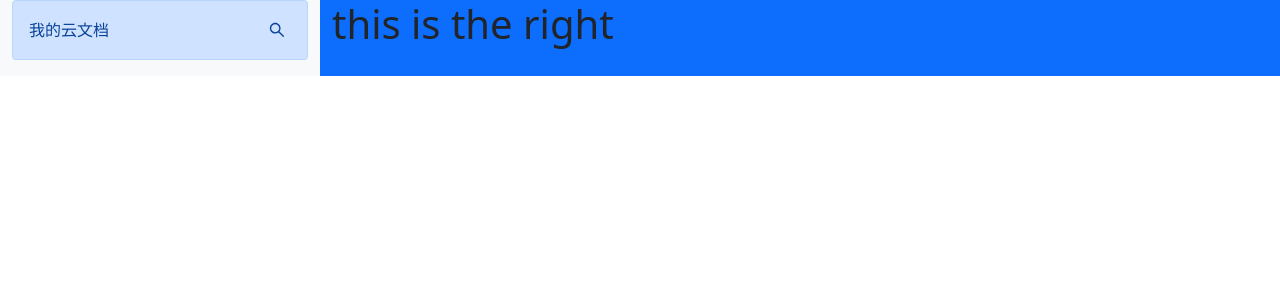
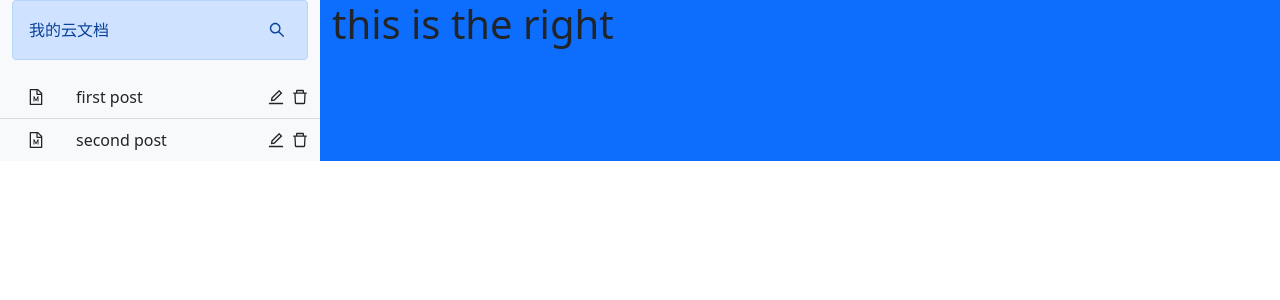
Before and after one commit to shenxi66/cloud-doc, a React (Create React App) app: page / in a window 1280 px wide. Shown: the top 300 px of the page. Built offline with nearby package versions, Linux system fonts and the light colour scheme.

Commit message:
feat: 开发文档列表组件

```diff
--- a/src/App.css
+++ b/src/App.css
@@ -3,3 +3,12 @@
   border: none;
   color: inherit;
 }
+
+.file-li {
+  display: flex;
+  justify-content: center;
+}
+
+.c-link {
+  cursor: pointer;
+}
--- a/src/App.js
+++ b/src/App.js
@@ -1,5 +1,7 @@
 import React from 'react';
 import FileSearch from './components/FileSearch'
+import FileList from './components/FileList'
+import defaultFiles from './utils/defaultFiles'
 
 import './App.css';
 import 'bootstrap/dist/css/bootstrap.min.css';
@@ -12,6 +14,12 @@ function App() {
           <FileSearch
             onFileSearch={(value) => {console.log(value)}}
           />
+          <FileList
+            files={defaultFiles}
+            onFileClick={id => console.log(id)}
+            OnFileDelete={id => console.log(`delete ${id}`)}
+            onSaveEdit={(id, newVal) => {console.log(id); console.log(newVal)}}
+          />
         </div>
         <div className="col-9 bg-primary right-panel">
           <h1>this is the right </h1>
--- /dev/null
+++ b/src/components/FileList.js
@@ -0,0 +1,114 @@
+import React, { useState, useEffect, useRef } from 'react'
+import {
+    FileMarkdownOutlined,
+    EditOutlined,
+    DeleteOutlined,
+    CloseOutlined
+} from '@ant-design/icons'
+import PropTypes from 'prop-types'
+
+const FileList = ({ files, onFileClick, onSaveEdit, OnFileDelete }) => {
+    const [editStatus, setEditStatus] = useState(false)
+    const [value, setValue] = useState('')
+    const node = useRef(null)
+
+    const closeSearch = e => {
+        e.preventDefault()
+        setEditStatus(false)
+        setValue('')
+    }
+
+    useEffect(() => {
+        const handleInputEvent = e => {
+            const { keyCode } = e
+            if (keyCode === 13 && editStatus) {
+                const editItem = files.find(file => file.id === editStatus)
+                onSaveEdit(editItem.id, value)
+                setEditStatus(false)
+                setValue('')
+            } else if (keyCode === 27 && editStatus) {
+                closeSearch(e)
+            }
+        }
+        document.addEventListener('keyup', handleInputEvent)
+        return () => {
+            document.removeEventListener('keyup', handleInputEvent)
+        }
+    })
+
+    useEffect(() => {
+        if (editStatus) {
+            node.current.focus()
+        }
+    }, [editStatus])
+
+    return (
+        <ul className='list-group list-group-flush file-list '>
+            {
+                files.map(file => (
+                    <li
+                        className='list-group-item bg-light d-flex align-items-center file-item row'
+                        key={file.id}
+                    >
+                        { (file.id !== editStatus) &&
+                            <>
+                                <span className='col-2'>
+                                    <FileMarkdownOutlined />
+                                </span>
+                                <span
+                                    className='col-8 c-link'
+                                    onClick={() => onFileClick(file.id)}
+                                >
+                                    {file.title}
+                                </span>
+                                <button
+                                    type='button'
+                                    className='icon-btn col-1'
+                                    onClick={() => { setEditStatus(file.id); setValue(file.title); }}
+                                >
+                                    <EditOutlined />
+                                </button>
+                                <button
+                                    type='button'
+                                    className='icon-btn col-1'
+                                    onClick={() => OnFileDelete(file.id)}
+                                >
+                                    <DeleteOutlined />
+                                </button>
+                            </>
+                        }
+                        {
+                            (file.id === editStatus) &&
+                            <>
+                                <div className='col-10'>
+                                    <input
+                                        className='form-control'
+                                        value={value}
+                                        ref={node}
+                                        onChange={e => setValue(e.target.value)}
+                                    />
+                                </div>
+                                <button
+                                    type='button'
+                                    className='icon-btn col-2'
+                                    onClick={closeSearch}
+                                >
+                                    <CloseOutlined />
+                                </button>
+                            </>
+                        }
+                    </li>
+                ))
+            }
+        </ul>
+    )
+}
+
+FileList.propTypes = {
+    files: PropTypes.array,
+    onFileClick: PropTypes.func,
+    OnFileDelete: PropTypes.func,
+    onSaveEdit: PropTypes.func,
+}
+
+export default FileList
--- /dev/null
+++ b/src/utils/defaultFiles.js
@@ -0,0 +1,16 @@
+const defaultFiles = [
+    {
+        id: 1,
+        title: 'first post',
+        body: 'should be aware of this',
+        createdAt: 123456789
+    },
+    {
+        id: 2,
+        title: 'second post',
+        body: '## this is the title',
+        createdAt: 123456789
+    }
+]
+
+export default defaultFiles
```
